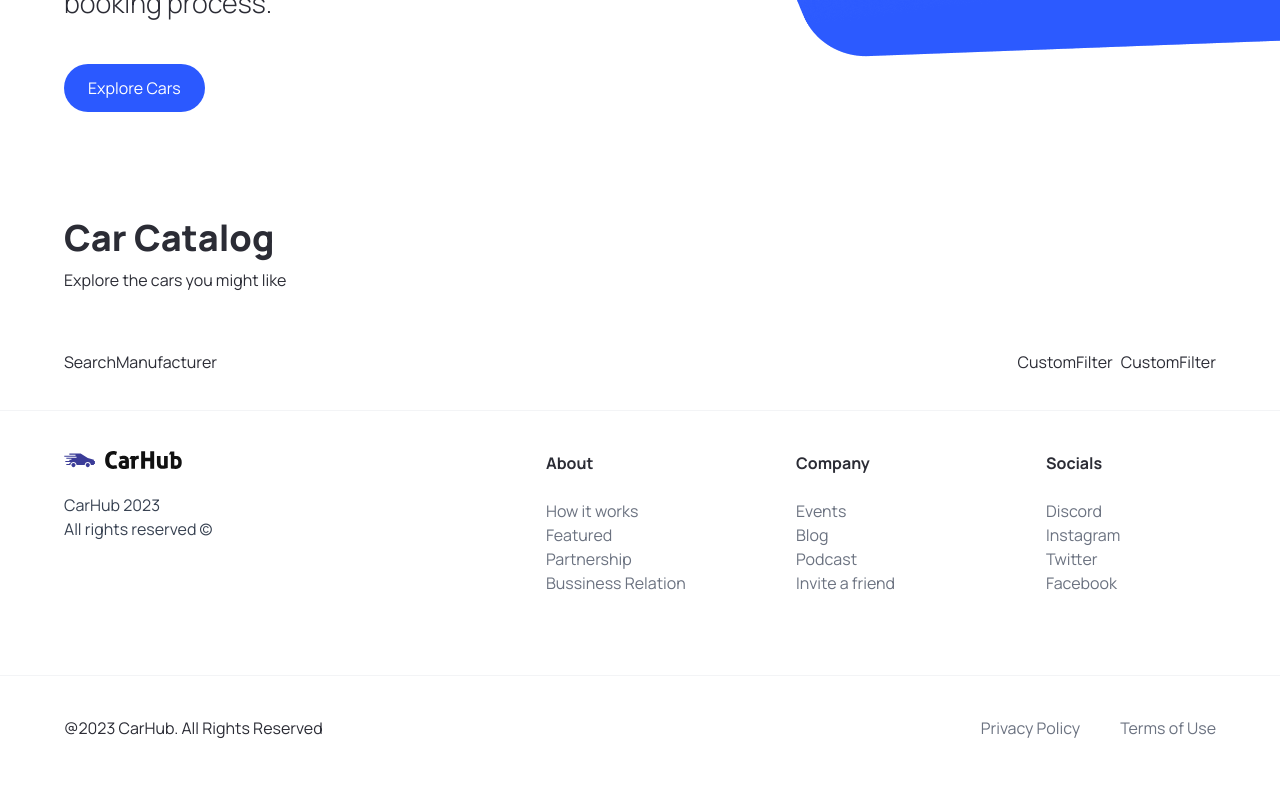
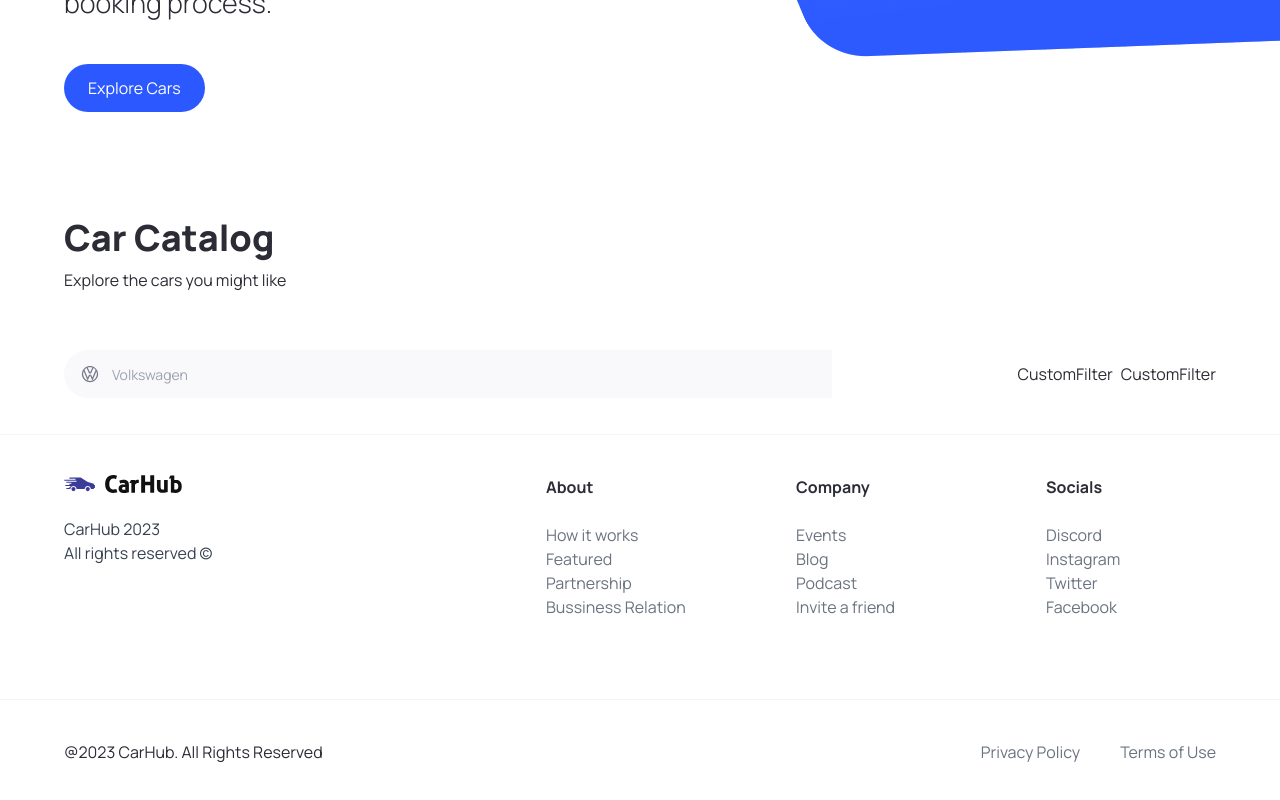
Before and after one commit to alexYooDev/car-hub, a Next.js app: page / in a window 1280 px wide. Shown: the part 646-1446 px from the top of the page. Built offline with nearby package versions, Linux system fonts and the light colour scheme.

Commit message:
manufacturer search implement

```diff
--- a/components/SearchManufacturer.tsx
+++ b/components/SearchManufacturer.tsx
@@ -1,9 +1,79 @@
+'use client'
+
+import { useState, Fragment } from 'react'
 import { SearchManufacturerProps } from '@/types'
+import { Combobox, Transition } from '@headlessui/react'
+import Image from 'next/image'
+import { manufacturers } from '@/constants'
 
 const SearchManufacturer = ({manufacturer, setManufacturer}
     : SearchManufacturerProps) => {
+
+    const [query, setQuery] = useState('');
+
+    const filteredManufacturers =
+      query === ''
+        ? manufacturers
+        : manufacturers.filter((item) =>
+            item
+              .toLowerCase()
+              .replace(/\s+/g, '')
+              .includes(query.toLowerCase().replace(/\s+/g,'')
+              ));
+
   return (
-    <div>SearchManufacturer</div>
+    <div className='search-manufacturer'>
+      <Combobox>
+        <div className='relative w-full'>
+          <Combobox.Button className='absolute top-[14px]'>
+            <Image
+              src='/car-logo.svg'
+              width={20}
+              height={20}
+              className='ml-4'
+              alt='Car Logo'
+            />
+          </Combobox.Button>
+          <Combobox.Input
+            className='search-manufacturer__input'
+            placeholder='Volkswagen'
+            displayValue={(manufacturer: string) => manufacturer}
+            onChange={(e) => setQuery(e.target.value)}
+          />
+          <Transition as={Fragment}
+            leave='transition ease-in duration-100'
+            leaveFrom='opacity-100'
+            leaveTo='opacity-0'
+            afterLeave={() => setQuery('')}
+          >
+            <Combobox.Options>
+              {filteredManufacturers.length === 0
+              && query !== ''
+              ? (
+                <Combobox.Option
+                  value={query}
+                  className='search-manufacturer__option'
+                  >
+                  No Results Found
+                </Combobox.Option>
+              ) : (
+                filteredManufacturers.map((item) => (
+                  <Combobox.Option
+                    key={item}
+                    className={({active}) => `
+                    relative search-manufacturer__option ${active
+                      ? 'bg-primary-blue text-white'
+                      : 'text-gray-900' }`}
+                    value={item}>
+                    {item}
+                  </Combobox.Option>
+                ))
+              )}
+            </Combobox.Options>
+          </Transition>
+        </div>
+      </Combobox>
+    </div>
   )
 }
 
```
Also changed, not shown: package.json (+5 -4 lines), 1 other file (tests, documents, lock files or other folders).
